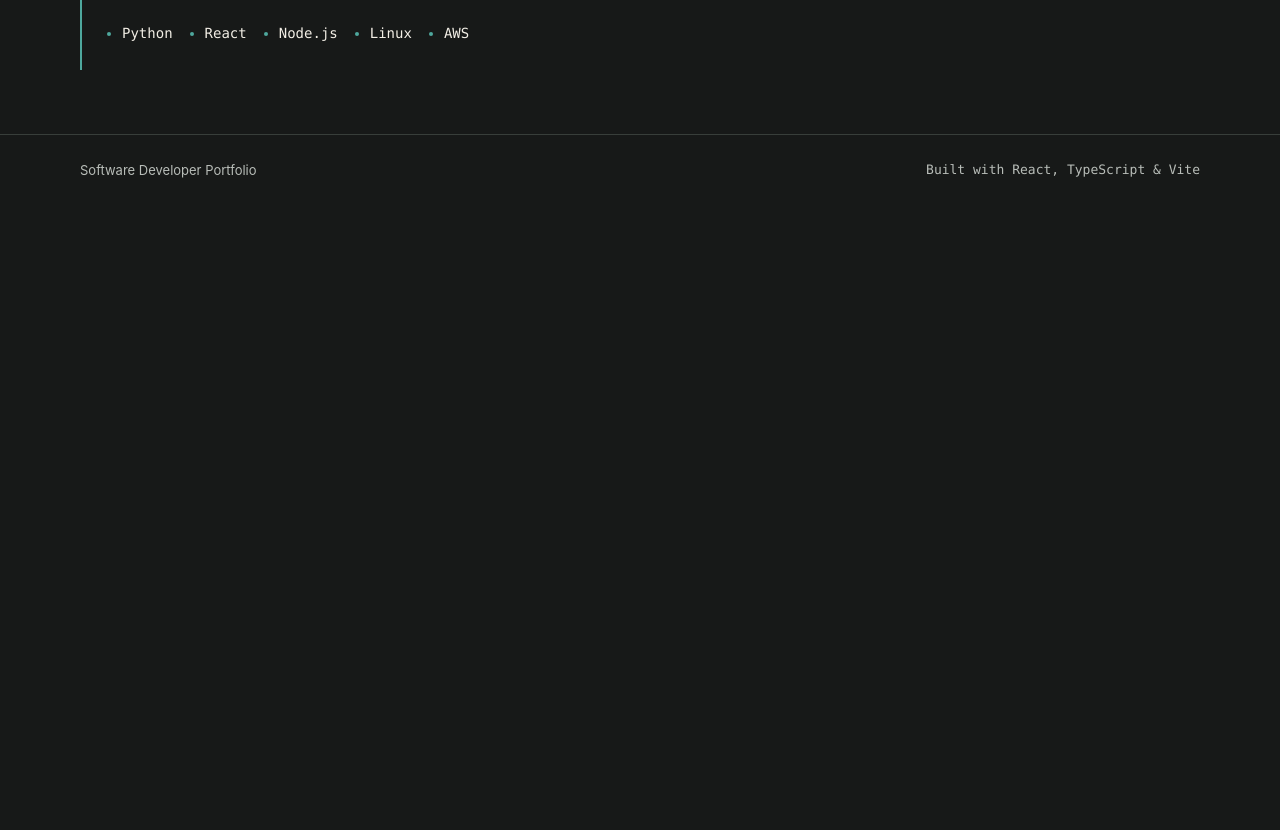
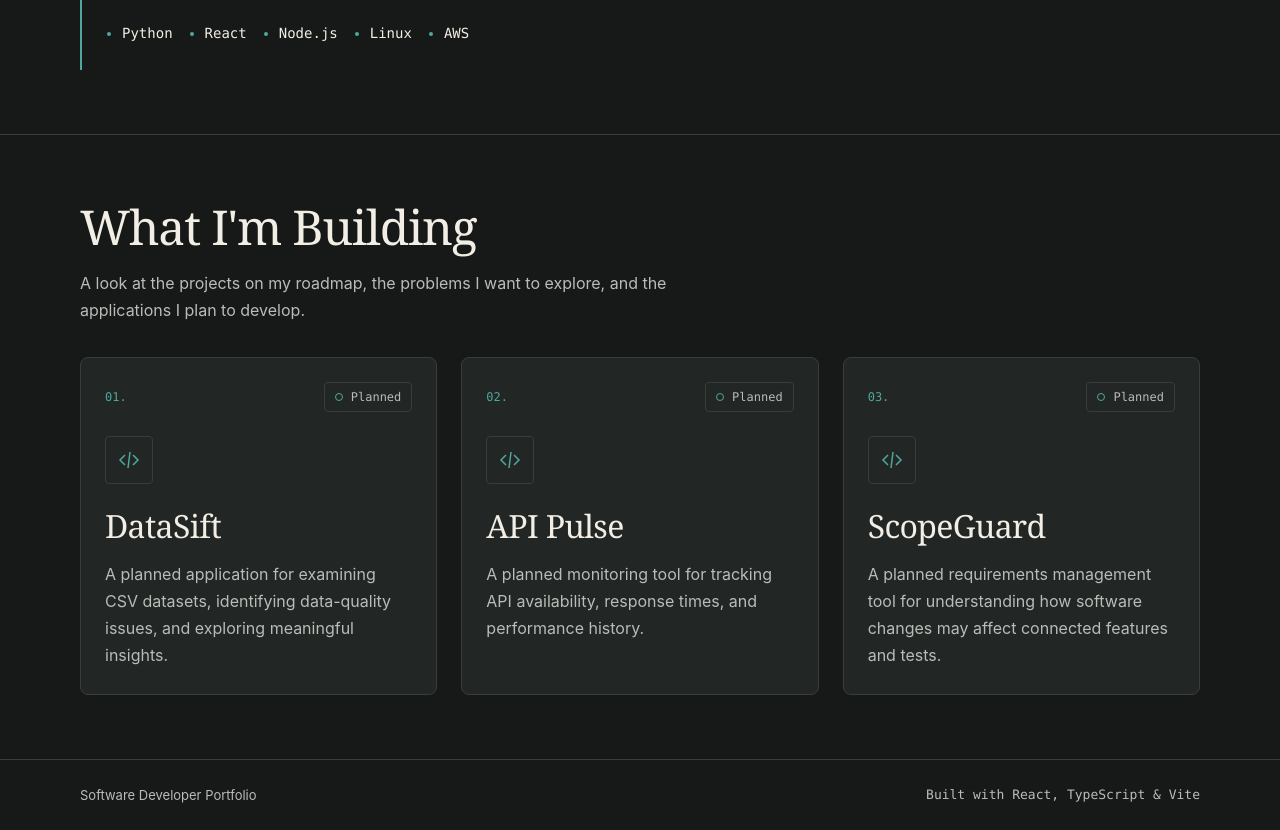
Before and after one commit to tamutswamatondoo/portfolio, a React app: page / in a window 1280 px wide. Shown: the part 2200-3030 px from the top of the page. Before the commit the page ends 2405 px from the top, so only its background shows below. Built offline with nearby package versions, Linux system fonts and the light colour scheme; the HTML template or start-up script is replaced by a standard one.

Commit message:
Add responsive projects showcase

```diff
--- a/src/App.css
+++ b/src/App.css
@@ -352,3 +352,162 @@
     grid-template-columns: repeat(3, minmax(0, 1fr));
   }
 }
+
+.projects {
+  border-top: var(--border-width) solid var(--color-border);
+}
+
+.projects-intro {
+  max-width: 42rem;
+  margin-bottom: var(--space-4);
+}
+
+.projects-intro h2 {
+  margin-bottom: var(--space-2);
+  font-size: clamp(2rem, 5vw, 3rem);
+  letter-spacing: -0.025em;
+}
+
+.projects-intro p {
+  margin-bottom: 0;
+  color: var(--color-text-muted);
+}
+
+.projects-grid {
+  display: grid;
+  grid-template-columns: minmax(0, 1fr);
+  gap: var(--space-2);
+}
+
+.project-card {
+  display: flex;
+  flex-direction: column;
+  min-width: 0;
+  padding: var(--space-3);
+  border: var(--border-width) solid var(--color-border);
+  border-radius: var(--radius-md);
+  background: var(--color-surface);
+  transition: border-color var(--transition-normal);
+}
+
+.project-card:focus-within {
+  border-color: var(--color-accent);
+}
+
+.project-meta {
+  display: flex;
+  flex-wrap: wrap;
+  align-items: center;
+  justify-content: space-between;
+  gap: var(--space-1) var(--space-2);
+  font-size: 0.75rem;
+}
+
+.project-number {
+  color: var(--color-accent);
+}
+
+.project-status {
+  display: inline-flex;
+  align-items: center;
+  gap: var(--space-1);
+  max-width: 100%;
+  padding: 0.25rem 0.625rem;
+  border: var(--border-width) solid var(--color-border);
+  border-radius: var(--radius-sm);
+  color: var(--color-text-muted);
+  overflow-wrap: anywhere;
+}
+
+.project-status::before {
+  flex-shrink: 0;
+  width: 0.375rem;
+  height: 0.375rem;
+  border: var(--border-width) solid var(--color-accent);
+  border-radius: 50%;
+  content: '';
+}
+
+.project-status[data-status='In Development']::before,
+.project-status[data-status='Completed']::before {
+  background: var(--color-accent);
+}
+
+.project-status[data-status='Completed'] {
+  color: var(--color-accent);
+}
+
+.project-placeholder {
+  display: grid;
+  place-items: center;
+  width: var(--space-5);
+  height: var(--space-5);
+  margin-block: var(--space-3);
+  border: var(--border-width) solid var(--color-border);
+  border-radius: var(--radius-sm);
+  color: var(--color-accent);
+}
+
+.project-placeholder svg {
+  width: var(--space-3);
+  height: var(--space-3);
+}
+
+.project-image {
+  width: 100%;
+  aspect-ratio: 8 / 5;
+  margin-block: var(--space-3);
+  border-radius: var(--radius-sm);
+  object-fit: cover;
+}
+
+.project-card h3 {
+  margin-bottom: var(--space-2);
+  font-size: clamp(1.75rem, 3vw, 2rem);
+  letter-spacing: -0.02em;
+  overflow-wrap: anywhere;
+}
+
+.project-description {
+  margin-bottom: 0;
+  color: var(--color-text-muted);
+  overflow-wrap: anywhere;
+}
+
+.project-links {
+  display: flex;
+  flex-wrap: wrap;
+  gap: var(--space-1) var(--space-3);
+  margin-top: auto;
+  padding-top: var(--space-3);
+}
+
+.project-links a {
+  display: inline-flex;
+  align-items: center;
+  gap: var(--space-1);
+  min-height: 44px;
+  max-width: 100%;
+  color: var(--color-accent);
+  font-size: 0.875rem;
+  text-underline-offset: 0.3em;
+}
+
+@media (hover: hover) {
+  .project-card:hover {
+    border-color: var(--color-accent);
+  }
+}
+
+@media (min-width: 640px) {
+  .projects-grid {
+    grid-template-columns: repeat(2, minmax(0, 1fr));
+    gap: var(--space-3);
+  }
+}
+
+@media (min-width: 1024px) {
+  .projects-grid {
+    grid-template-columns: repeat(3, minmax(0, 1fr));
+  }
+}
--- a/src/App.tsx
+++ b/src/App.tsx
@@ -1,4 +1,5 @@
 import { About } from './components/About'
+import { Projects } from './components/Projects'
 import { Skills } from './components/Skills'
 import './App.css'
 
@@ -38,6 +39,7 @@ function App() {
         </section>
         <About />
         <Skills />
+        <Projects />
       </main>
 
       <footer className="site-footer">
--- /dev/null
+++ b/src/components/ProjectCard.tsx
@@ -0,0 +1,69 @@
+import type { ProjectItem } from '../types/portfolio'
+
+interface ProjectCardProps {
+  readonly project: ProjectItem
+  readonly number: number
+}
+
+export function ProjectCard({ project, number }: ProjectCardProps) {
+  const titleId = `project-${project.id}-title`
+
+  return (
+    <article className="project-card" aria-labelledby={titleId}>
+      <div className="project-meta mono">
+        <span className="project-number" aria-hidden="true">
+          {String(number).padStart(2, '0')}.
+        </span>
+        <span className="project-status" data-status={project.status}>
+          {project.status}
+        </span>
+      </div>
+
+      {project.image ? (
+        <img
+          className="project-image"
+          src={project.image.src}
+          alt={project.image.alt}
+          loading="lazy"
+          decoding="async"
+          width={640}
+          height={400}
+        />
+      ) : (
+        <div className="project-placeholder" aria-hidden="true">
+          <svg viewBox="0 0 24 24" fill="none" stroke="currentColor" strokeWidth="1.5">
+            <path d="m8 7-5 5 5 5m8-10 5 5-5 5m-3-13-2 16" />
+          </svg>
+        </div>
+      )}
+
+      <h3 id={titleId}>{project.title}</h3>
+      <p className="project-description">{project.description}</p>
+
+      {project.githubUrl || project.liveUrl ? (
+        <div className="project-links">
+          {project.githubUrl ? (
+            <a
+              href={project.githubUrl}
+              target="_blank"
+              rel="noopener noreferrer"
+              aria-label={`View ${project.title} on GitHub (opens in a new tab)`}
+            >
+              GitHub <span aria-hidden="true">↗</span>
+            </a>
+          ) : null}
+          {project.liveUrl ? (
+            <a
+              href={project.liveUrl}
+              target="_blank"
+              rel="noopener noreferrer"
+              aria-label={`View ${project.title} live demo (opens in a new tab)`}
+            >
+              Live demo <span aria-hidden="true">↗</span>
+            </a>
+          ) : null}
+        </div>
+      ) : null}
+    </article>
+  )
+}
--- /dev/null
+++ b/src/components/Projects.tsx
@@ -0,0 +1,23 @@
+import { PROJECTS } from '../data/portfolioData'
+import { ProjectCard } from './ProjectCard'
+
+export function Projects() {
+  return (
+    <section id="projects" className="projects section" aria-labelledby="projects-title">
+      <div className="container">
+        <header className="projects-intro">
+          <h2 id="projects-title">What I'm Building</h2>
+          <p>
+            A look at the projects on my roadmap, the problems I want to explore, and the applications I plan to develop.
+          </p>
+        </header>
+
+        <div className="projects-grid">
+          {PROJECTS.map((project, index) => (
+            <ProjectCard key={project.id} project={project} number={index + 1} />
+          ))}
+        </div>
+      </div>
+    </section>
+  )
+}
--- a/src/data/portfolioData.ts
+++ b/src/data/portfolioData.ts
@@ -1,3 +1,5 @@
+import type { ProjectItem } from '../types/portfolio'
+
 export const ABOUT_PARAGRAPHS = [
   `I'm interested in more than making software work. I want to understand how it works, why it sometimes doesn't, and how to make it better.`,
   `Working with both software and technical systems has taught me that a problem isn't always where it first appears. Sometimes the challenge is in the code. Other times, it's in how different parts of a system interact. That's one of the things I find interesting about technology: there's usually another layer worth understanding.`,
@@ -28,3 +30,24 @@ export const SKILL_CATEGORIES = [
 ] as const
 
 export const EXPLORING_TECHNOLOGIES = ['Python', 'React', 'Node.js', 'Linux', 'AWS'] as const
+
+export const PROJECTS: readonly ProjectItem[] = [
+  {
+    id: 'datasift',
+    title: 'DataSift',
+    description: 'A planned application for examining CSV datasets, identifying data-quality issues, and exploring meaningful insights.',
+    status: 'Planned',
+  },
+  {
+    id: 'api-pulse',
+    title: 'API Pulse',
+    description: 'A planned monitoring tool for tracking API availability, response times, and performance history.',
+    status: 'Planned',
+  },
+  {
+    id: 'scopeguard',
+    title: 'ScopeGuard',
+    description: 'A planned requirements management tool for understanding how software changes may affect connected features and tests.',
+    status: 'Planned',
+  },
+]
--- /dev/null
+++ b/src/types/portfolio.ts
@@ -0,0 +1,14 @@
+export type ProjectStatus = 'Planned' | 'In Development' | 'Completed'
+
+export interface ProjectItem {
+  readonly id: string
+  readonly title: string
+  readonly description: string
+  readonly status: ProjectStatus
+  readonly githubUrl?: string
+  readonly liveUrl?: string
+  readonly image?: {
+    readonly src: string
+    readonly alt: string
+  }
+}
```
